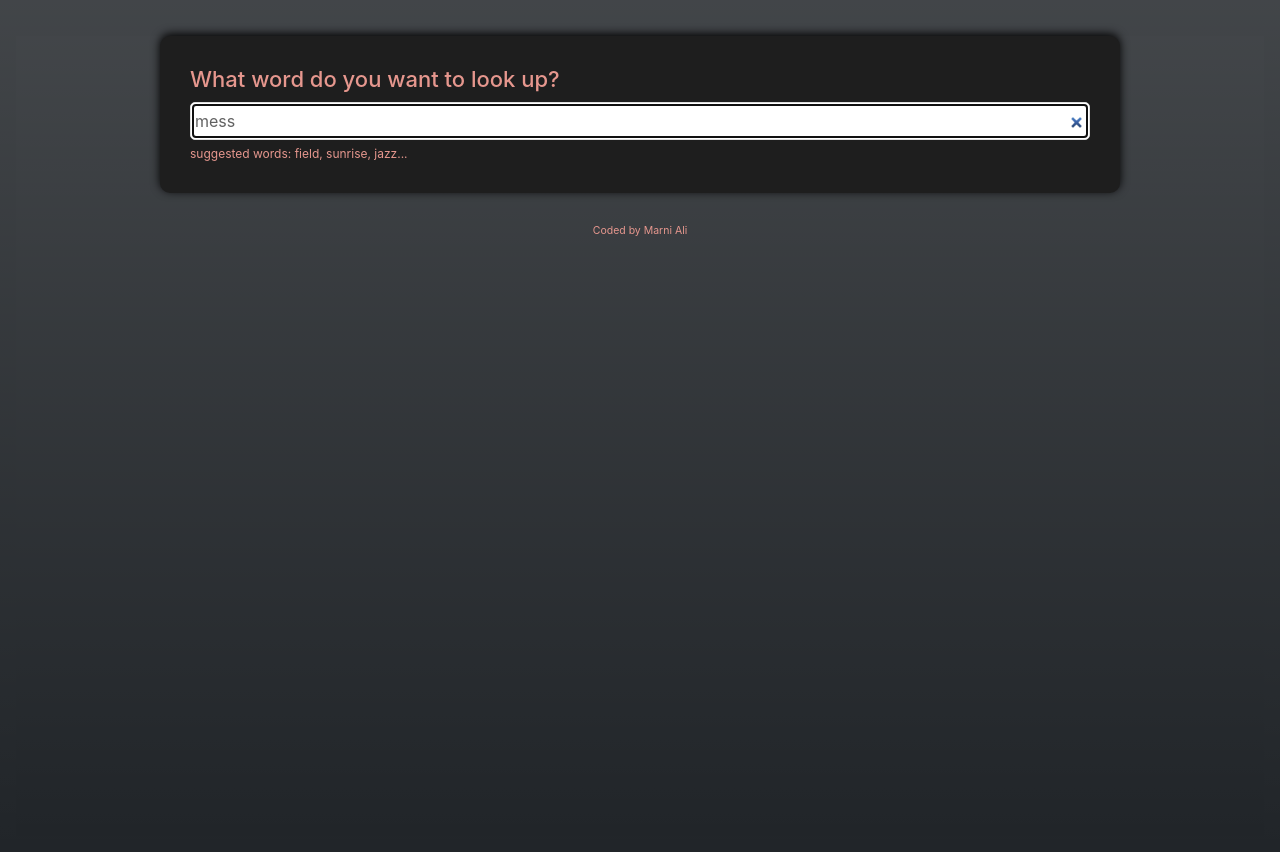
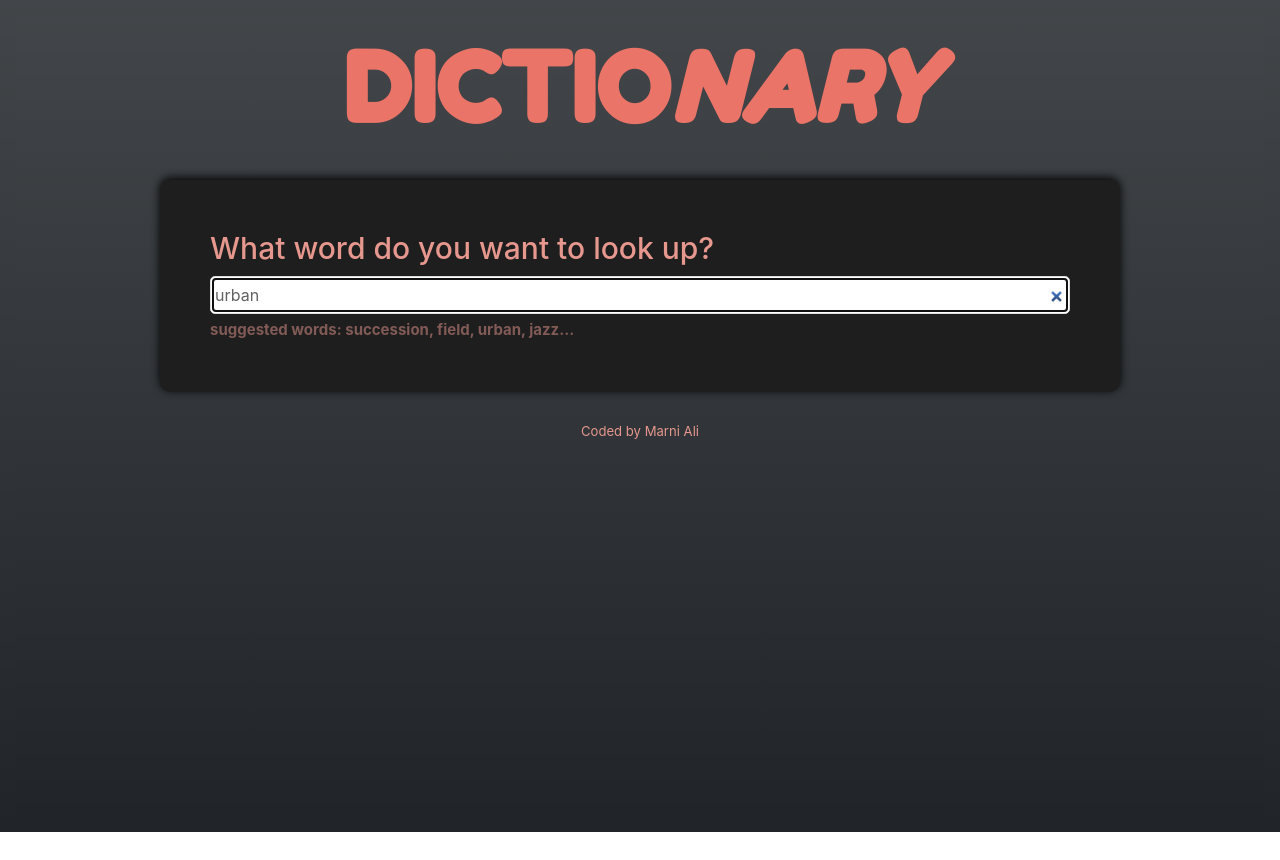
Before and after one commit to marnicodes/dictionary-app, a React (Create React App) app: page / in a window 1280 px wide. Built offline with nearby package versions, Linux system fonts and the light colour scheme; no server answers; a web font is replaced by a local one.

Commit message:
Added more styling and new font-family for various headings

```diff
--- a/public/index.html
+++ b/public/index.html
@@ -22,6 +22,10 @@
       href="https://fonts.googleapis.com/css2?family=Bebas+Neue&family=Fredericka+the+Great&display=swap"
       rel="stylesheet"
     />
+    <link
+      href="https://fonts.googleapis.com/css2?family=Fredoka+One&display=swap"
+      rel="stylesheet"
+    />
     <title>Dictionary App</title>
   </head>
   <body>
--- a/src/App.css
+++ b/src/App.css
@@ -10,7 +10,7 @@
 .App-footer {
   color: #e6978e;
   padding-top: 8px;
-  font-size: 12px;
+  font-size: 15px;
   text-align: center;
   font-style: "Bebas Neue", cursive;
 }
@@ -21,3 +21,11 @@
 .App-footer a:hover {
   opacity: 70%;
 }
+.App-header {
+  color: #e97467;
+
+  font-size: 96px;
+  font-family: "Fredoka One", cursive;
+  text-align: center;
+  font-weight: bold;
+}
--- a/src/App.js
+++ b/src/App.js
@@ -5,8 +5,10 @@ export default function App() {
   return (
     <div className="p-3 mb-2 bg-dark bg-gradient">
       <div className="App bg-dark bg-gradient">
-        <header className="App-header"></header>
-        <Dictionary defaultKeyword="mess" />
+        <header className="App-header">
+          DICTIO<em>NARY</em>
+        </header>
+        <Dictionary defaultKeyword="urban" />
         <footer className="App-footer">
           <small>
             Coded by{" "}
--- a/src/Dictionary.css
+++ b/src/Dictionary.css
@@ -1,6 +1,6 @@
 .Dictionary section {
   background: rgb(30, 30, 30);
-  padding: 30px;
+  padding: 50px;
   border-radius: 10px;
   margin: 20px auto;
   box-shadow: 0 -2px 10px rgba(0, 0, 0, 1);
@@ -9,7 +9,7 @@
 
 .Dictionary #heading {
   color: #e6978e;
-  font-size: 22px;
+  font-size: 30px;
   margin-bottom: 10px;
   font-style: "Bebas Neue", cursive;
 }
@@ -24,7 +24,9 @@
 }
 
 .Dictionary .hint {
-  font-size: 12px;
+  font-size: 15px;
+  font-weight: bold;
   color: #e6978e;
+  opacity: 50%;
   margin-top: 5px;
 }
--- a/src/Dictionary.js
+++ b/src/Dictionary.js
@@ -59,7 +59,9 @@ export default function Dictionary(props) {
               defaultValue={props.defaultKeyword}
             />
           </form>
-          <div className="hint">suggested words: field, sunrise, jazz...</div>
+          <div className="hint">
+            suggested words: succession, field, urban, jazz...
+          </div>
         </section>
         <Results results={results} />
         <Photos photos={photos} />
--- a/src/Meaning.css
+++ /dev/null
@@ -1,5 +0,0 @@
-.Meaning .example {
-  color: #70757a;
-  font-style: italic;
-  margin-top: 10px;
-}
--- a/src/Phonetic.css
+++ b/src/Phonetic.css
@@ -1,5 +1,10 @@
-.Phonetic #text {
+.Phonetic {
+  padding-bottom: 17px;
+}
+.Phonetic .text {
   color: #e6978e;
+  opacity: 50%;
+  font-size: 20px;
   font-family: "Fredericka the Great", cursive;
   display: inline-block;
 }
@@ -9,9 +14,9 @@
   font-style: "Bebas Neue", cursive;
   font-weight: bold;
   border: 1px solid #e6978e;
-  border-radius: 25px;
-  padding: 10px 20px;
-  margin: 10px;
+  border-radius: 50px;
+  padding: 10px 10px;
+  margin-right: 15px;
 }
 
 .Phonetic a:hover {
--- a/src/Phonetic.js
+++ b/src/Phonetic.js
@@ -6,10 +6,10 @@ export default function Phonetic(props) {
     <div className="Phonetic">
       <a href={props.phonetic.audio} target="_blank" rel="noreferrer">
         {" "}
-        Listen
+        🎧
       </a>
 
-      <div id="text">[{props.phonetic.text}]</div>
+      <span className="text">[{props.phonetic.text}]</span>
     </div>
   );
 }
--- a/src/Photos.css
+++ b/src/Photos.css
@@ -1,4 +1,4 @@
 .Photos img {
-  border-radius: 25px 10px;
+  border-radius: 5px 45px 5px 45px;
   padding: 10px 0;
 }
--- a/src/Results.css
+++ b/src/Results.css
@@ -1,8 +1,31 @@
 .Results h1 {
-  font-size: 60px;
+  font-size: 80px;
   color: #e6978e;
+  margin-top: -20px;
   font-family: "Fredericka the Great", cursive;
 }
 .Results #meaning {
   color: #e6978e;
 }
+h3 {
+  font-size: 40px;
+  font-family: "Fredoka One", cursive;
+}
+
+.definition {
+  font-style: "Bebas Neue", cursive;
+}
+.definition::first-letter {
+  text-transform: uppercase;
+}
+
+.example {
+  font-style: "Bebas Neue", cursive;
+  font-style: italic;
+  color: #e6978e;
+  opacity: 50%;
+  margin-top: -5px;
+}
+.example::first-letter {
+  text-transform: uppercase;
+}
--- a/src/Synonyms.css
+++ b/src/Synonyms.css
@@ -1,9 +1,14 @@
 .Synonyms {
-  margin: 15px 0 0;
+  margin: 15px 0;
   padding: 0;
+  font-family: "Fredoka One", cursive;
+  font-weight: lighter;
 }
 
 .Synonyms li {
   display: inline-block;
-  padding-right: 20px;
+  padding: 1px 30px;
+  margin: 10px;
+  border: 1px solid #e6978e;
+  border-radius: 25px;
 }
```
